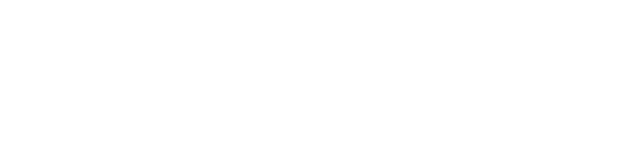
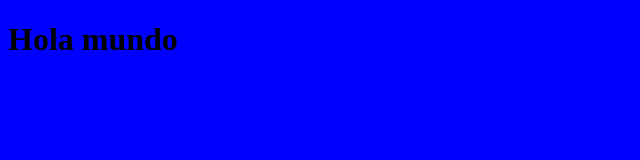
Before and after one commit to juanncarlos/CursoGit, a plain HTML site: page index.html in a window 1280 px wide. Shown: the whole page, without its empty margins (0-640 px from the left). Drawn offline with Linux system fonts and the light colour scheme.

Commit message:
color de fondo mas titulo

```diff
--- /dev/null
+++ b/css/estilos.css
@@ -0,0 +1,3 @@
+body {
+    background: blue;
+}
--- a/index.html
+++ b/index.html
@@ -4,11 +4,12 @@
 <head>
     <meta charset="UTF-8">
     <meta name="viewport" content="width=device-width, initial-scale=1.0">
+    <link rel="stylesheet" href="css/estilos.css">
     <title>Probando git</title>
 </head>
 
 <body>
-
+    <h1>Hola mundo</h1>
 </body>
 
 </html>
```
Also changed, not shown: js/javascript.js (added).
